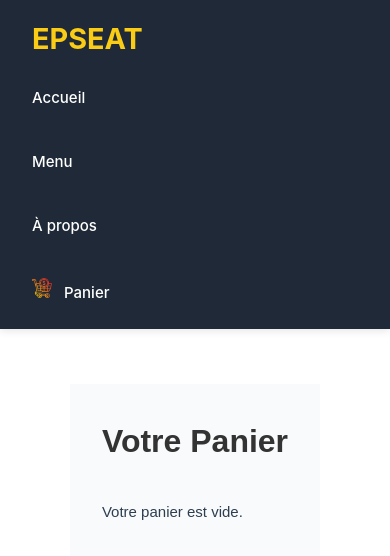
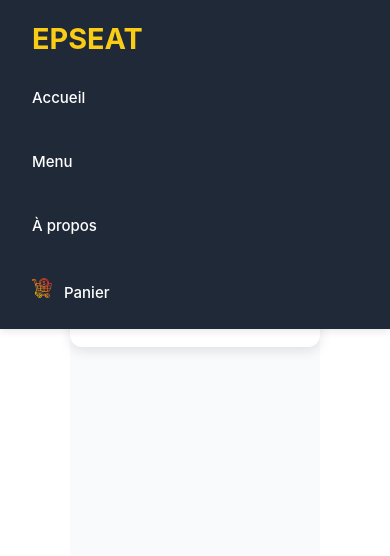
Before and after one commit to christinaa0/projet_vue, a Vue app: page /panier in a window 390 px wide. Shown: the top 556 px of the page. Built offline with nearby package versions, Linux system fonts and the light colour scheme.

Commit message:
refactor: clean up styles and improve layout in App, About, Home, and Panier pages

```diff
--- a/src/App.vue
+++ b/src/App.vue
@@ -26,14 +26,12 @@ import { RouterLink } from 'vue-router'
 </script>
 
 <style scoped>
-/* Global layout */
 .app {
   display: flex;
   flex-direction: column;
   height: 100vh;
 }
 
-/* Navbar */
 .navbar {
   position: fixed;
   top: 0;
@@ -99,22 +97,21 @@ import { RouterLink } from 'vue-router'
   }
 }
 
-/* Main content */
 .app-content {
-  padding-top: 4rem; /* Assure que le contenu est sous la navbar */
+  padding-top: 4rem;
   display: flex;
   flex-direction: column;
-  justify-content: center; /* Centre horizontalement */
-  align-items: center; /* Centre verticalement */
-  min-height: calc(100vh - 4rem); /* Utilise toute la hauteur de la fenêtre sous la navbar */
+  justify-content: center;
+  align-items: center;
+  min-height: calc(100vh - 4rem);
   width: 100%;
-  box-sizing: border-box; /* Assure que le padding ne dépasse pas de la fenêtre */
+  box-sizing: border-box;
   overflow-x: hidden;
 }
 
 @media (max-width: 768px) {
   .app-content {
-    padding-top: 6rem; /* Augmente le padding si nécessaire sur les petits écrans */
+    padding-top: 6rem;
   }
 }
 </style>
--- a/src/pages/AboutView.vue
+++ b/src/pages/AboutView.vue
@@ -30,12 +30,12 @@
 .about {
   min-height: 100vh;
   display: flex;
-  justify-content: center; /* Centrer horizontalement */
-  align-items: flex-start;     /* Assure que l'élément est bien positionné dans le sens vertical */
+  justify-content: center;
+  align-items: flex-start;
   padding: 2rem;
   background-color: #f9f9f9;
   text-align: center;
-  width: 100%; /* Assure que la largeur prend tout l'espace disponible */
+  width: 100%;
 }
 
 .about-content {
@@ -43,7 +43,7 @@
   width: 100%;
   display: flex;
   flex-direction: column;
-  align-items: center; /* Centrer les enfants */
+  align-items: center;
   padding: 2rem;
 }
 
@@ -77,15 +77,13 @@
   color: #555;
 }
 
-/* Responsive : à partir de 768px */
 @media (min-width: 768px) {
   .features {
     grid-template-columns: repeat(3, 1fr);
-    justify-items: center; /* Centrer les éléments dans la grille */
+    justify-items: center;
   }
 }
 
-/* Responsive : à partir de 1024px */
 @media (min-width: 1024px) {
   .about-content {
     padding: 3rem;
--- a/src/pages/HomeView.vue
+++ b/src/pages/HomeView.vue
@@ -8,23 +8,7 @@
       </div>
     </section>
 
-    <section class="features">
-      <div class="feature-card">
-        <div class="icon">🍅</div>
-        <h3>Fraîcheur</h3>
-        <p>Ingrédients de saison, chaque jour.</p>
-      </div>
-      <div class="feature-card">
-        <div class="icon">⚡</div>
-        <h3>Rapidité</h3>
-        <p>Préparation express pour vos envies pressées.</p>
-      </div>
-      <div class="feature-card">
-        <div class="icon">🚚</div>
-        <h3>Livraison</h3>
-        <p>Arrivée chez vous en moins de 30 minutes.</p>
-      </div>
-    </section>
+
   </div>
 </template>
 
--- a/src/pages/MenuPage.vue
+++ b/src/pages/MenuPage.vue
@@ -41,7 +41,7 @@ const platsList = platsData
 
 <style scoped>
 .menu-page {
-  padding: 6rem 2rem 2rem 2rem; /* Ajout d'un padding top pour compenser la navbar */
+  padding: 6rem 2rem 2rem 2rem;
   background-color: #f9fafb;
   min-height: 100vh;
   box-sizing: border-box;
--- a/src/pages/PanierPage.vue
+++ b/src/pages/PanierPage.vue
@@ -1,17 +1,15 @@
 <template>
   <div class="panier-page">
+    <div class="panier-container">
       <h1>Votre Panier</h1>
       <div v-if="store.state.panier.length > 0">
         <div v-for="item in store.state.panier" :key="item.id" class="panier-item">
-        <div class="item-details">
-          <img :src="item.imageUrl" alt="Image Plat" class="item-image" />
-          <div class="item-info">
+          <div class="item-left">
             <p class="item-name">{{ item.nom }}</p>
             <p class="item-price">{{ item.prix }}€</p>
             <div class="item-quantity">
               <label>Quantité</label>
               <input type="number" v-model.number="item.quantity" @change="updateQuantity(item.id, item.quantity)" min="1" />
-            </div>
             </div>
           </div>
           <button class="remove-btn" @click="removeFromPanier(item.id)">Supprimer</button>
@@ -28,10 +26,10 @@
         <p>Votre panier est vide.</p>
       </div>
     </div>
+  </div>
 </template>
 
 <script setup lang="ts">
-import { ref } from 'vue';
 import store from '@/store';
 
 const removeFromPanier = (id: number) => {
@@ -51,12 +49,25 @@ const finalizeOrder = () => {
 
 <style scoped>
 .panier-page {
-  padding: 2rem;
+  min-height: 100vh;
+  display: flex;
+  justify-content: center;
+  align-items: flex-start;
+  padding-top: 6rem;
   background-color: #f9fafb;
   font-family: 'Arial', sans-serif;
 }
 
-.panier-page h1 {
+.panier-container {
+  width: 100%;
+  max-width: 900px;
+  padding: 2rem;
+  background: #fff;
+  border-radius: 12px;
+  box-shadow: 0 4px 12px rgba(0, 0, 0, 0.1);
+}
+
+h1 {
   font-size: 2rem;
   margin-bottom: 2rem;
   text-align: center;
@@ -67,32 +78,18 @@ const finalizeOrder = () => {
 .panier-item {
   display: flex;
   justify-content: space-between;
-  background-color: #fff;
+  align-items: center;
+  background-color: #fefefe;
   border-radius: 8px;
   padding: 1rem;
   margin-bottom: 1rem;
-  box-shadow: 0 2px 8px rgba(0, 0, 0, 0.1);
-  transition: transform 0.2s ease-in-out;
+  box-shadow: 0 2px 8px rgba(0, 0, 0, 0.05);
+  flex-wrap: wrap;
 }
 
-.panier-item:hover {
-  transform: translateY(-5px);
-}
-
-.item-details {
+.item-left {
   display: flex;
-  align-items: center;
-}
-
-.item-image {
-  width: 80px;
-  height: 80px;
-  object-fit: cover;
-  border-radius: 8px;
-  margin-right: 1rem;
-}
-
-.item-info {
+  flex-direction: column;
   flex: 1;
 }
 
@@ -111,6 +108,7 @@ const finalizeOrder = () => {
 .item-quantity {
   display: flex;
   align-items: center;
+  margin-top: 0.5rem;
 }
 
 .item-quantity label {
@@ -119,7 +117,7 @@ const finalizeOrder = () => {
 }
 
 input[type="number"] {
-  width: 60px;
+  width: 70px;
   padding: 0.5rem;
   font-size: 1rem;
   border-radius: 8px;
@@ -134,11 +132,12 @@ input[type="number"]:focus {
 .remove-btn {
   background-color: #f44336;
   color: white;
-  padding: 0.5rem 1rem;
+  padding: 0.5rem 1.5rem;
   border: none;
   border-radius: 8px;
   cursor: pointer;
   transition: background-color 0.3s;
+  margin-top: 0.5rem;
 }
 
 .remove-btn:hover {
@@ -155,16 +154,37 @@ input[type="number"]:focus {
 .finalize-btn {
   background-color: #4CAF50;
   color: white;
-  padding: 0.8rem 1.5rem;
+  padding: 1rem 1.5rem;
   font-size: 1.2rem;
   border-radius: 8px;
   border: none;
   width: 100%;
   cursor: pointer;
   transition: background-color 0.3s;
+  margin-top: 2rem;
 }
 
 .finalize-btn:hover {
   background-color: #388e3c;
 }
+
+@media (max-width: 768px) {
+  .panier-item {
+    flex-direction: column;
+    align-items: flex-start;
+  }
+
+  .remove-btn {
+    width: 100%;
+    margin-top: 1rem;
+  }
+
+  .total {
+    text-align: center;
+  }
+
+  .finalize-btn {
+    font-size: 1rem;
+  }
+}
 </style>
--- a/src/store.js
+++ b/src/store.js
@@ -1,25 +1,22 @@
 import { reactive } from 'vue';
 
 const state = reactive({
-  panier: []  // Le tableau des articles dans le panier
+  panier: []
 });
 
-// Ajouter un plat au panier
 const addToPanier = (plat) => {
   const existingPlat = state.panier.find(item => item.id === plat.id);
   if (existingPlat) {
-    existingPlat.quantity += 1; // Augmente la quantité si le plat est déjà dans le panier
+    existingPlat.quantity += 1;
   } else {
-    state.panier.push({ ...plat, quantity: 1 }); // Sinon, ajoute un nouveau plat avec une quantité de 1
+    state.panier.push({ ...plat, quantity: 1 });
   }
 };
 
-// Supprimer un plat du panier
 const removeFromPanier = (id) => {
   state.panier = state.panier.filter(item => item.id !== id);
 };
 
-// Mettre à jour la quantité d'un plat
 const changeQuantity = (id, quantity) => {
   const plat = state.panier.find(item => item.id === id);
   if (plat) {
@@ -27,12 +24,10 @@ const changeQuantity = (id, quantity) => {
   }
 };
 
-// Vider le panier
 const clearPanier = () => {
   state.panier = [];
 };
 
-// Calculer le total
 const getTotal = () => {
   return state.panier.reduce((total, plat) => total + plat.prix * plat.quantity, 0);
 };
```
Lines whose indentation alone changed are shown as unchanged.
